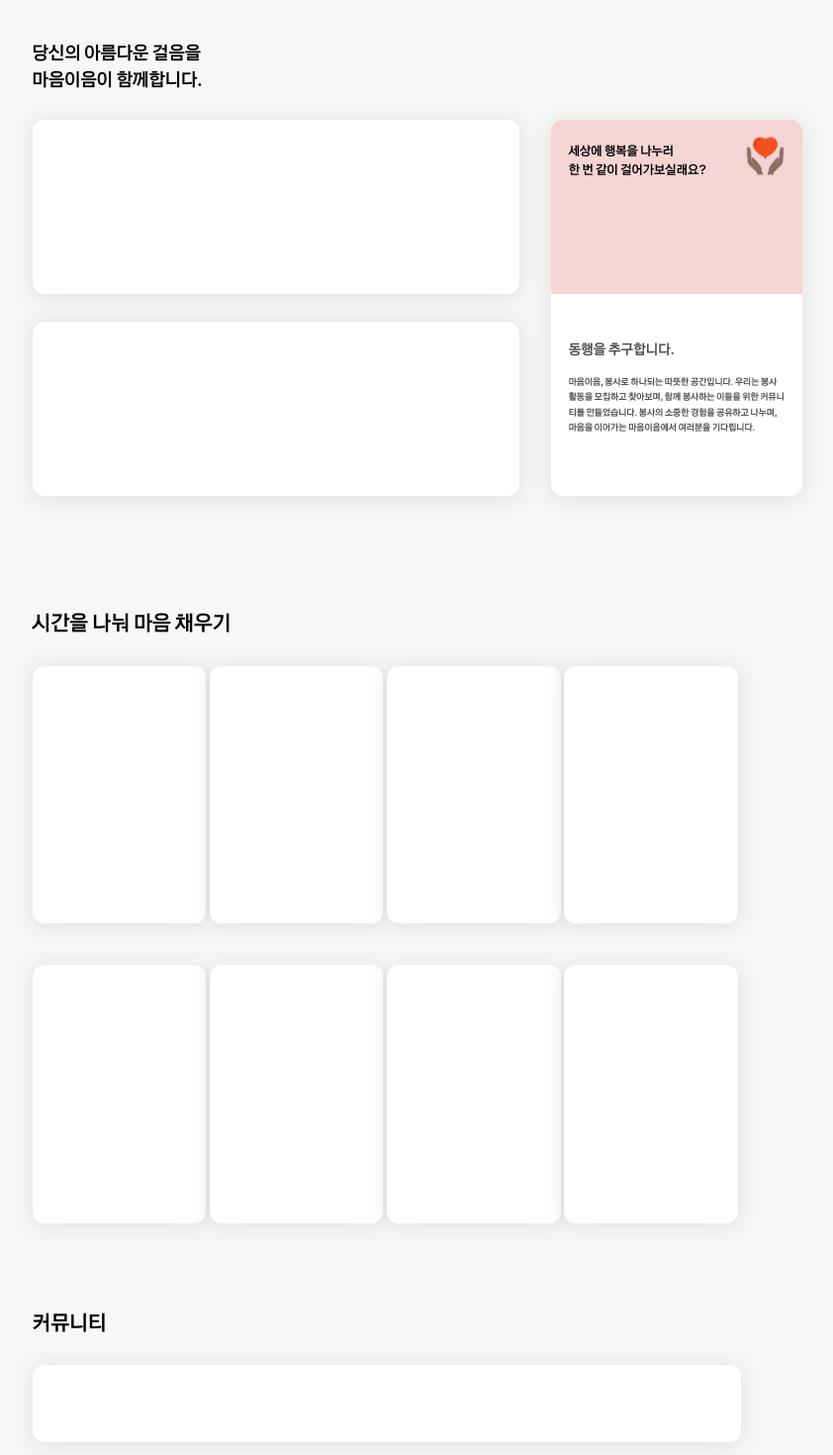
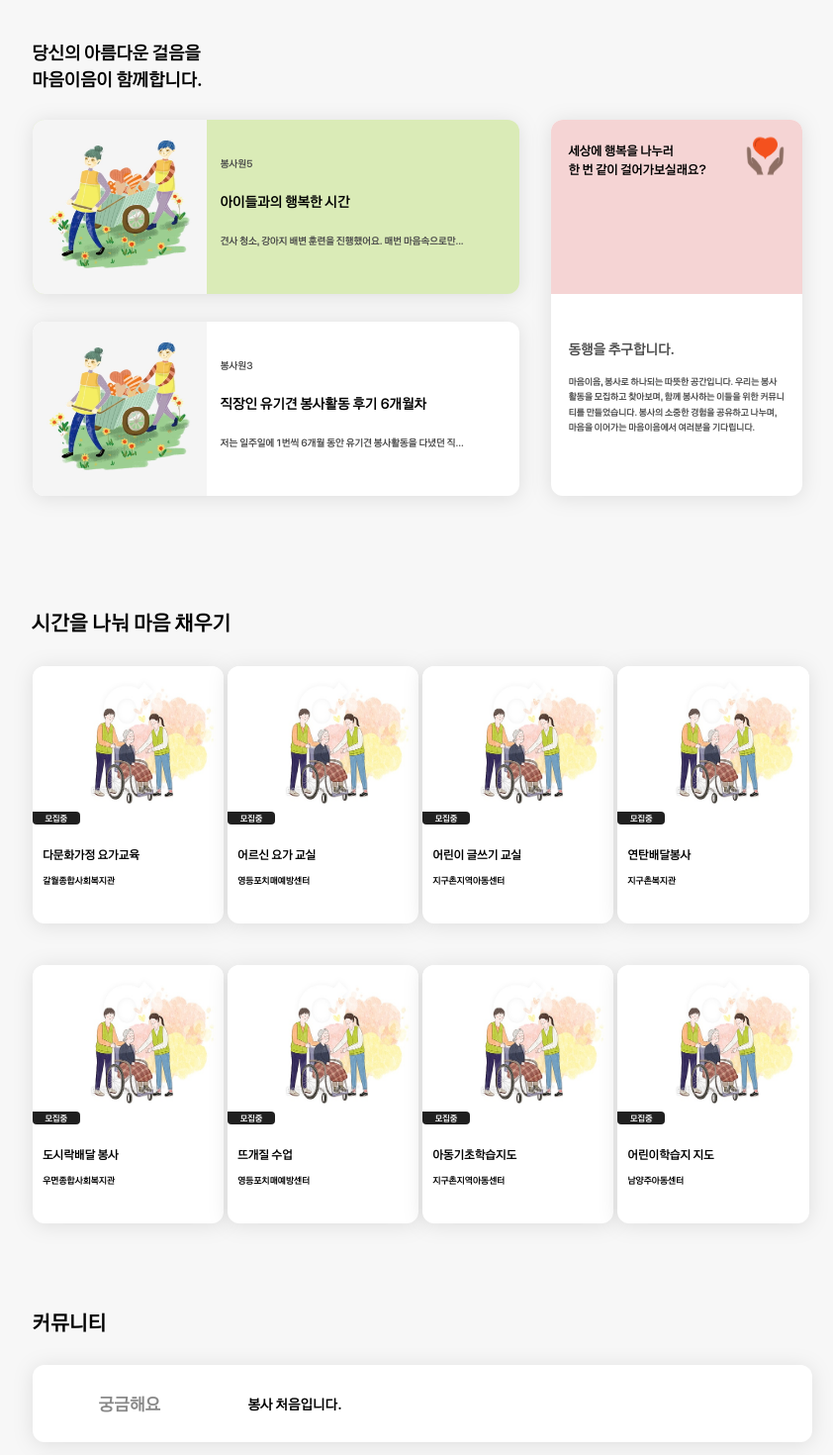
Before and after one commit to maumeum/Front-end, a React (Vite) app: page / in a window 1280 px wide. Shown: the part 60-1530 px from the top of the page at 99% size, without its empty margins (249-1091 px from the left). Built offline with nearby package versions, Linux system fonts and the light colour scheme; a web font is replaced by a local one.

Commit message:
[Fix] 메인페이지 카드 컴포넌트 추가

```diff
--- a/src/pages/mainPage/main.tsx
+++ b/src/pages/mainPage/main.tsx
@@ -5,7 +5,6 @@ import {
   TopSlogan,
   TopContainer,
   ReviewContainer,
-  ReviewCard,
   IntroducePage,
   IntroduceTitle,
   MainTitle,
@@ -15,21 +14,26 @@ import {
   Desc,
   MidSlogan,
   VolunteerContainer,
-  Volunteer,
   CommunityTitle,
   CommunityContainer,
-  CommunityCard
 } from "./style";
+import VolunteerCard from "../../components/Card/VolunteerCard";
+import ReviewCard from "../../components/Card/ReviewCard";
+import CommunityCard from "../../components/Card/CommunityCard";
+import {volunteerList} from "../../assets/datas/volunteerData";
+import { ReviewList } from "../../assets/datas/volunteerData";
+import { communityList } from "../../assets/datas/volunteerData";
 import cardLogo from "../../assets/icons/cardlogo.svg";
 
 const Main = () => {
   return (
     <MainSection>
-      <TopSlogan>당신의 아름다운 걸음을 마음이음이 함께합니다.</TopSlogan>
+      <TopSlogan>당신의 아름다운 걸음을<br />마음이음이 함께합니다.</TopSlogan>
       <TopContainer>
         <ReviewContainer>
-          <ReviewCard></ReviewCard>
-          <ReviewCard></ReviewCard>
+          {ReviewList.sort(() => Math.random() - 0.5).slice(0,2).map((item, index) => (
+            <ReviewCard data={{...item, index}} key={index} />
+          ))}
         </ReviewContainer>
         <IntroducePage>
           <IntroduceTitle>
@@ -48,14 +52,14 @@ const Main = () => {
       </TopContainer>
       <MidSlogan>시간을 나눠 마음 채우기</MidSlogan>
       <VolunteerContainer>
-        {Array.from({ length: 8 }).map((_, index) => (
-          <Volunteer key={index} />
+      {volunteerList.sort(() => Math.random() - 0.5).slice(0,8).map((item , index) => (
+          <VolunteerCard key={index} data={item}/>
         ))}
       </VolunteerContainer>
       <CommunityTitle>커뮤니티</CommunityTitle>
       <CommunityContainer>
-        {Array.from({ length: 6}).map((_, index) => (
-          <CommunityCard key={index} />
+        {communityList.sort(() => Math.random() - 0.5).slice(0, 6).map((item, index) => (
+          <CommunityCard key={index} data={item}/>
         ))}
       </CommunityContainer>
     </MainSection>
--- a/src/pages/mainPage/style.ts
+++ b/src/pages/mainPage/style.ts
@@ -10,7 +10,7 @@ export const MainSection = styled.div`
 export const TopSlogan = styled.h2`
   margin: 0 40rem;
   padding-top: 6rem;
-  width: 26rem;
+  width: 30rem;
   font-size: 2.6rem;
   font-weight: 700;
 `
@@ -22,17 +22,7 @@ export const TopContainer = styled.div`
 `
 
 export const ReviewContainer = styled.div`
-`
 
-export const ReviewCard = styled.div`
-  margin: 4rem 0;
-  width: 70rem;
-  height: 25rem;
-  background-color: #FFFFFF;
-  border: none;
-  border-radius: 12px;
-  box-sizing: border-box;
-  filter: drop-shadow(0 2px 10px rgb(0, 0, 0, 10%));
 `
 
 export const IntroducePage = styled.div`
@@ -94,20 +84,10 @@ export const MidSlogan = styled.h2`
 `
 
 export const VolunteerContainer = styled.div`
+  min-width: 112rem;
   margin: 4rem 40rem;
   display: grid;
   grid-template-columns: repeat(4, 1fr);
-`
-
-export const Volunteer = styled.div`
-  margin-bottom: 6rem;
-  width: calc(100% - 0.5rem);
-  height: 37rem;
-  background-color: #FFFFFF;
-  border: none;
-  border-radius: 12px;
-  box-sizing: border-box;
-  filter: drop-shadow(0 2px 10px rgb(0, 0, 0, 10%));
 `
 
 export const CommunityTitle = styled.h2`
@@ -119,16 +99,8 @@ export const CommunityTitle = styled.h2`
 export const CommunityContainer = styled.div`
   margin: 0 40rem;
   padding-bottom: 12rem;
+  min-width: 112rem;
   height: 89rem;
   display: grid;
   grid-template-rows: repeat(6, 1fr);
 `
-
-export const CommunityCard = styled.div`
-  height: 11rem;
-  background-color: #FFFFFF;
-  border: none;
-  border-radius: 12px;
-  position: sticky;
-  filter: drop-shadow(0 2px 10px rgb(0, 0, 0, 10%));
-`
```
